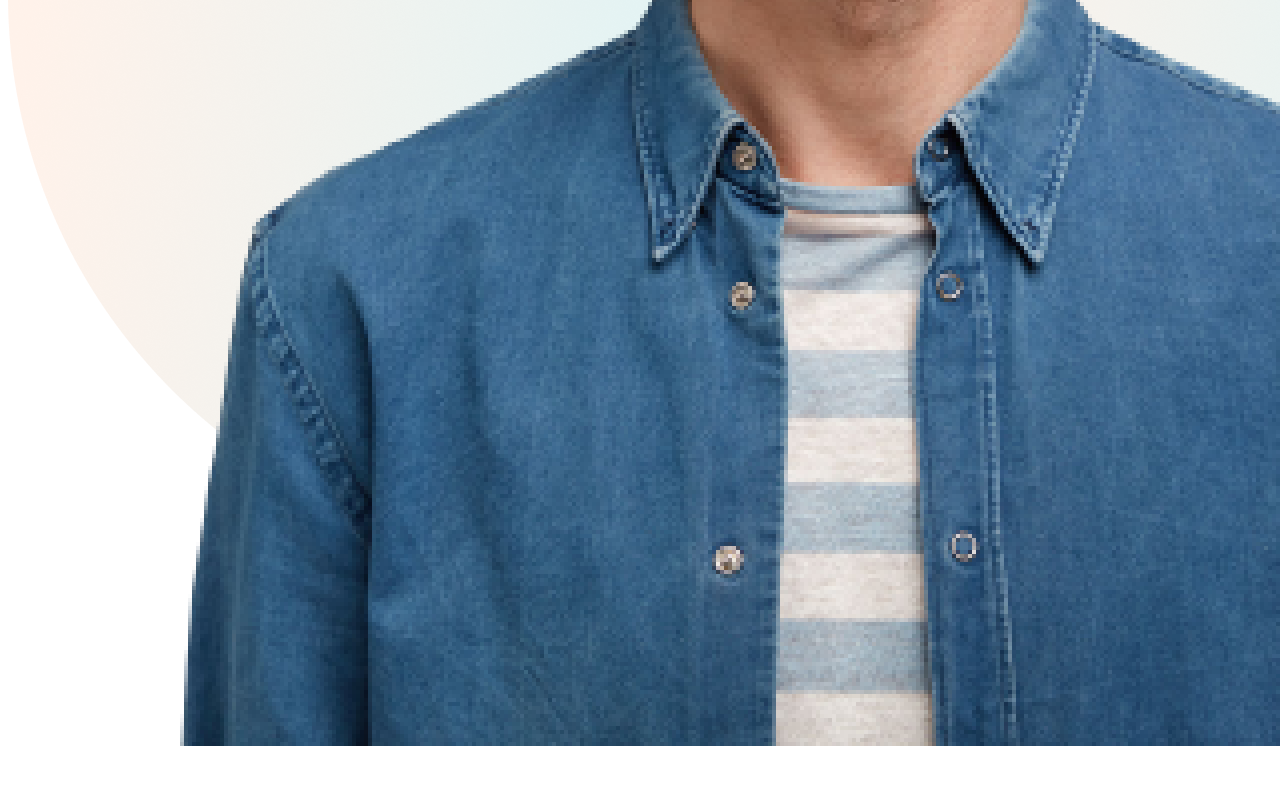
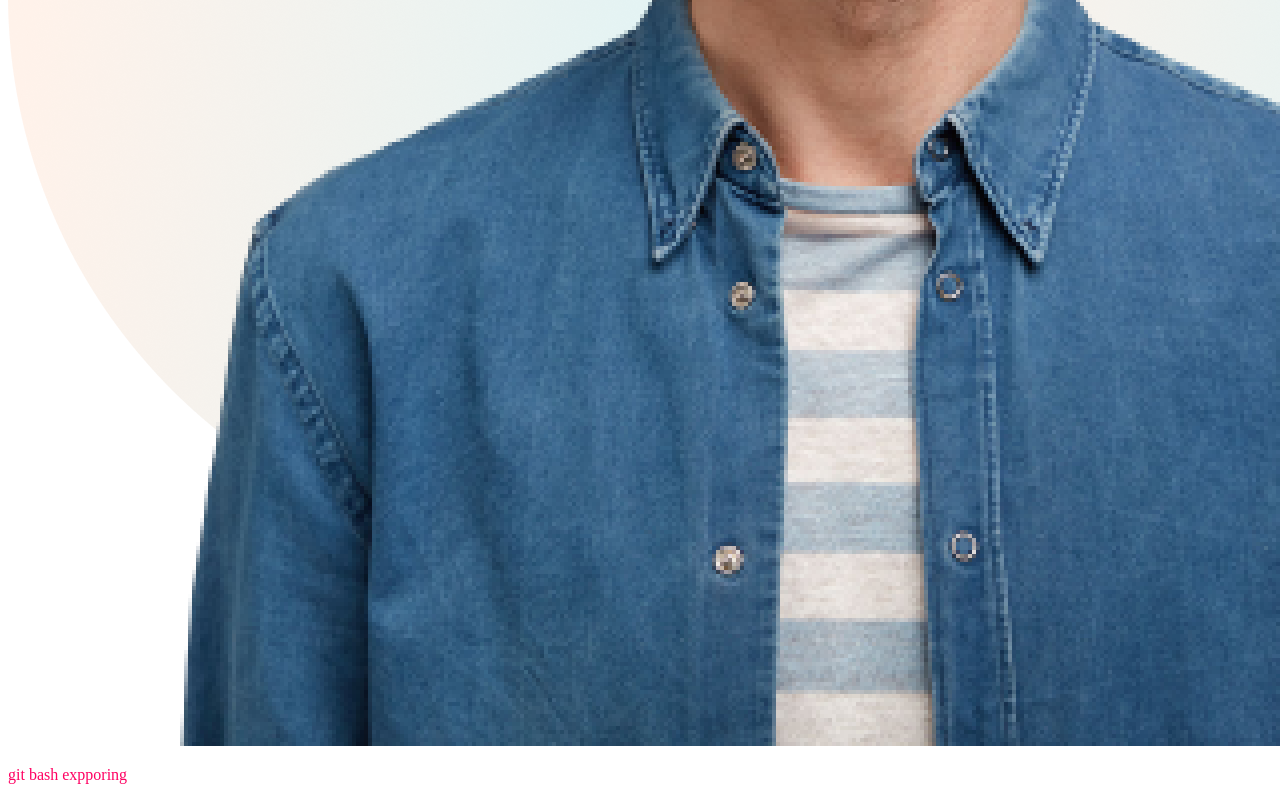
Before and after one commit to olidhasan1/my-third-repo, a plain HTML site: page index.html in a window 1280 px wide. Shown: the part 3277-4077 px from the top of the page. Before the commit the page ends 4035 px from the top, so only its background shows below. Drawn offline with Linux system fonts and the light colour scheme.

Commit message:
git bash

```diff
--- a/index.html
+++ b/index.html
@@ -20,6 +20,7 @@
     <p>Lorem ipsum dolor sit amet consectetur adipisicing elit. Recusandae, quod.</p>
     <img src="person-3.png" alt="">
     <img src="person-4.png" alt="">
+    <p>git bash expporing</p>
 </body>
 
 </html>
```
